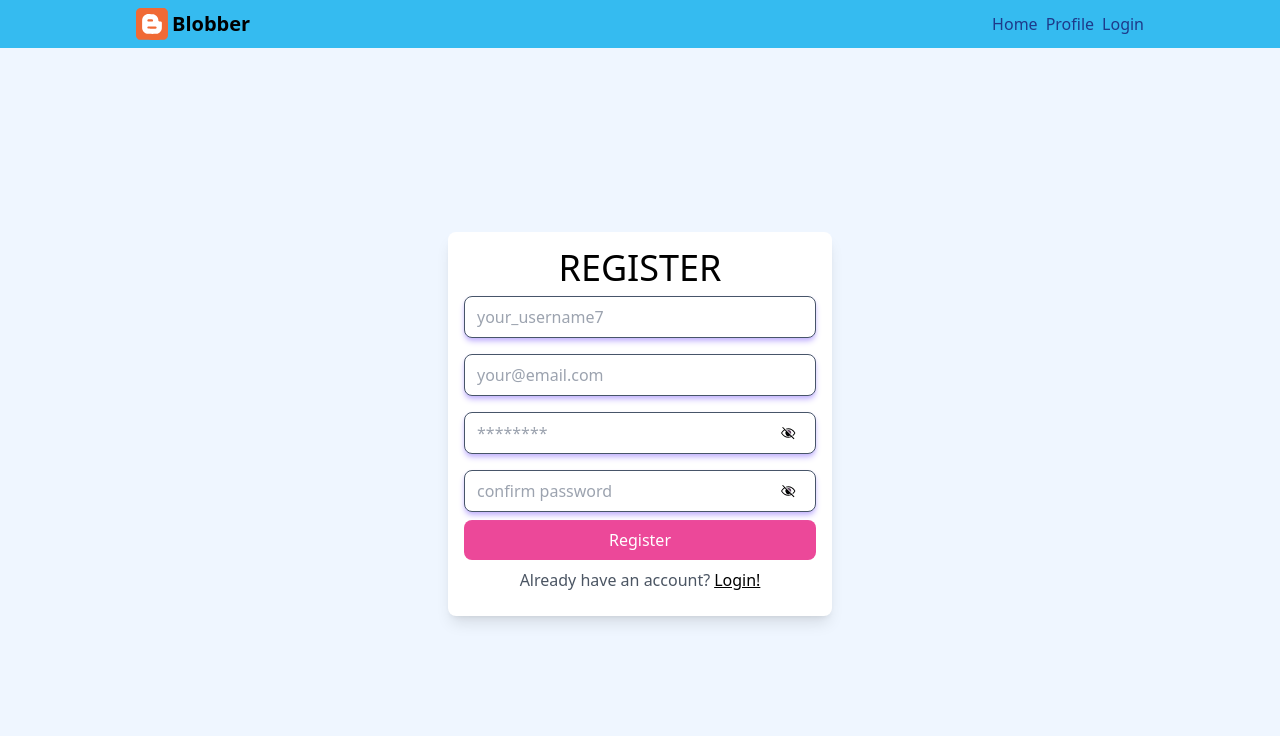
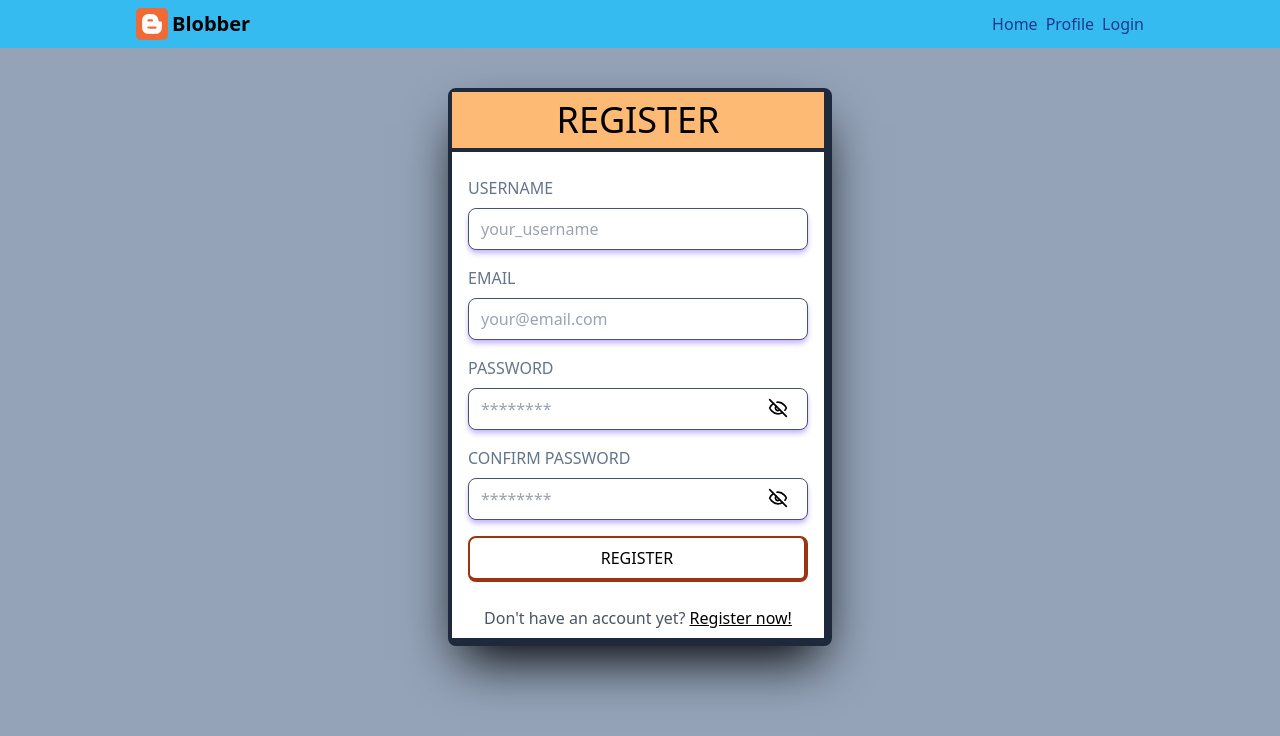
Before and after one commit to maj-rf/myblog-client, a React (Vite) app: page /register in a window 1280 px wide. Shown: the top 736 px of the page. Built offline with nearby package versions, Linux system fonts and the light colour scheme.

Commit message:
update register and login styles

```diff
--- /dev/null
+++ b/src/components/BaseButton.tsx
@@ -0,0 +1,17 @@
+interface BaseButtonProps extends React.HTMLAttributes<HTMLButtonElement> {
+  type?: 'button' | 'submit' | 'reset' | undefined;
+  children: React.ReactNode;
+  color?: string;
+}
+
+export const BaseButton = ({ children, ...props }: BaseButtonProps) => {
+  return (
+    <button
+      type={props.type ? props.type : 'button'}
+      className={`w-full mt-2 py-2 uppercase transition-all duration-300 ease-in-out bg-white border-2 border-b-4 border-r-4 rounded-lg  ${props.className}`}
+      onClick={props.onClick}
+    >
+      {children}
+    </button>
+  );
+};
--- a/src/components/Layout.tsx
+++ b/src/components/Layout.tsx
@@ -2,7 +2,7 @@ import { Header } from './Header';
 import { Outlet } from 'react-router-dom';
 export const Layout = () => {
   return (
-    <div className="flex flex-col min-h-screen">
+    <div className="flex flex-col min-h-screen bg-slate-400">
       <Header />
       <Outlet />
     </div>
--- a/src/components/icons/EyeHidden.tsx
+++ /dev/null
@@ -1,27 +0,0 @@
-export function EyeHidden() {
-  return (
-    <svg
-      xmlns="http://www.w3.org/2000/svg"
-      width="1em"
-      height="1em"
-      viewBox="0 0 36 36"
-    >
-      <path
-        fill="#523654"
-        d="M18.37 11.17a6.79 6.79 0 0 0-2.37.43l8.8 8.8a6.78 6.78 0 0 0 .43-2.4a6.86 6.86 0 0 0-6.86-6.83Z"
-        className="clr-i-solid clr-i-solid-path-1"
-      ></path>
-      <path
-        fill="currentColor"
-        d="M34.29 17.53c-3.37-6.23-9.28-10-15.82-10a16.82 16.82 0 0 0-5.24.85L14.84 10a14.78 14.78 0 0 1 3.63-.47c5.63 0 10.75 3.14 13.8 8.43a17.75 17.75 0 0 1-4.37 5.1l1.42 1.42a19.93 19.93 0 0 0 5-6l.26-.48Z"
-        className="clr-i-solid clr-i-solid-path-2"
-      ></path>
-      <path
-        fill="currentColor"
-        d="m4.87 5.78l4.46 4.46a19.52 19.52 0 0 0-6.69 7.29l-.26.47l.26.48c3.37 6.23 9.28 10 15.82 10a16.93 16.93 0 0 0 7.37-1.69l5 5l1.75-1.5l-26-26Zm8.3 8.3a6.85 6.85 0 0 0 9.55 9.55l1.6 1.6a14.91 14.91 0 0 1-5.86 1.2c-5.63 0-10.75-3.14-13.8-8.43a17.29 17.29 0 0 1 6.12-6.3Z"
-        className="clr-i-solid clr-i-solid-path-3"
-      ></path>
-      <path fill="none" d="M0 0h36v36H0z"></path>
-    </svg>
-  );
-}
--- a/src/pages/Login.tsx
+++ b/src/pages/Login.tsx
@@ -1,9 +1,8 @@
 import { Link } from 'react-router-dom';
 import { useForm } from 'react-hook-form';
 import { useState } from 'react';
-import { EyeVisible } from '../components/icons/EyeVisible';
-import { EyeHidden } from '../components/icons/EyeHidden';
-
+import { BaseButton } from '../components/BaseButton';
+import { EyeIcon, EyeOffIcon } from 'lucide-react';
 type LoginInput = {
   email: string;
   password: string;
@@ -19,46 +18,50 @@ export const Login = () => {
   };
 
   return (
-    <div className="grow flex items-center justify-center bg-blue-50">
-      <div className="w-full md:w-96 mx-4 bg-white p-4 rounded-lg shadow-lg">
-        <h1 className="text-4xl text-center uppercase">Login</h1>
-        <form onSubmit={handleSubmit(handleLogin)}>
-          <div>
-            <label htmlFor="email" hidden>
+    <div className="flex items-center justify-center ">
+      <div className="w-full sm:w-96 mx-4 mt-10 rounded-lg border-4 border-b-8 border-r-8 border-slate-800 bg-white shadow-2xl shadow-black">
+        <h1 className="text-4xl text-center uppercase p-2 border-b-4 border-slate-800 bg-green-400">
+          Login
+        </h1>
+        <form onSubmit={handleSubmit(handleLogin)} className="p-4">
+          <div className="mt-2">
+            <label htmlFor="email" className="uppercase text-slate-500">
               Email
             </label>
             <input
               type="email"
+              id="email"
               placeholder="your@email.com"
               className="w-full my-2 py-2 px-3 border border-slate-600 rounded-lg shadow-md shadow-violet-300 focus:outline-none focus:ring focus:ring-violet-300 transition duration-300"
               {...register('email')}
             />
           </div>
 
-          <div className="relative">
-            <label htmlFor="password" hidden>
+          <div className="relative mt-2">
+            <label htmlFor="password" className="uppercase text-slate-500">
               Password
             </label>
             <input
               type={passwordShow ? 'text' : 'password'}
+              id="password"
               placeholder="********"
               className="w-full my-2 py-2 px-3 border border-slate-600 rounded-lg shadow-md shadow-violet-300 focus:outline-none focus:ring focus:ring-violet-300 transition duration-300"
               {...register('password')}
             />
             <button
-              className="absolute top-0 right-5 bottom-0 m-auto max-h-fit"
+              className="absolute right-5 bottom-5"
               type="button"
               onClick={() => setPasswordShow(!passwordShow)}
             >
-              {passwordShow ? <EyeVisible /> : <EyeHidden />}
+              {passwordShow ? <EyeIcon size={20} /> : <EyeOffIcon size={20} />}
             </button>
           </div>
-          <button
+          <BaseButton
             type="submit"
-            className="w-full bg-pink-500 text-white py-2 rounded-lg hover:bg-pink-400 shadow-md shadow-red-100"
+            className=" border-green-800 hover:text-green-100 hover:bg-green-700"
           >
             Login
-          </button>
+          </BaseButton>
         </form>
         <div className="text-center py-2 text-gray-600">
           Don't have an account yet?
@@ -73,3 +76,54 @@ export const Login = () => {
     </div>
   );
 };
+
+/* <div className="grow flex flex-col items-center">
+      <div className="w-full md:w-96 bg-white rounded-lg shadow-lg border-4 border-black">
+        <h1 className=" bg-green-500 text-4xl text-center uppercase border-b-4 border-black">
+          Login
+        </h1>
+        <form onSubmit={handleSubmit(handleLogin)} className="p-6">
+          <div>
+            <label htmlFor="email" className="text-xl">
+              Email
+            </label>
+            <input
+              type="email"
+              placeholder="your@email.com"
+              className="w-full my-2 py-2 px-3 border border-slate-600 rounded-lg shadow-md shadow-violet-300 focus:outline-none focus:ring focus:ring-violet-300 transition duration-300"
+              {...register('email')}
+            />
+          </div>
+
+          <div className="relative">
+            <label htmlFor="password" className="text-xl">
+              Password
+            </label>
+            <input
+              type={passwordShow ? 'text' : 'password'}
+              placeholder="********"
+              className="w-full my-2 py-2 px-3 border border-slate-600 rounded-lg shadow-md shadow-violet-300 focus:outline-none focus:ring focus:ring-violet-300 transition duration-300"
+              {...register('password')}
+            />
+            <button
+              className="absolute top-0 right-0"
+              type="button"
+              onClick={() => setPasswordShow(!passwordShow)}
+            >
+              {passwordShow ? <EyeVisible /> : <EyeHidden />}
+            </button>
+          </div>
+
+          <BaseButton type="submit">Login</BaseButton>
+        </form>
+        <div className="text-center py-2 text-gray-600">
+          Don't have an account yet?
+          <Link
+            to="/register"
+            className="underline text-black hover:text-orange-500 ml-1"
+          >
+            Register now!
+          </Link>
+        </div>
+      </div>
+    </div> */
--- a/src/pages/Register.tsx
+++ b/src/pages/Register.tsx
@@ -1,9 +1,8 @@
 import { Link } from 'react-router-dom';
 import { useForm } from 'react-hook-form';
 import { useState } from 'react';
-import { EyeVisible } from '../components/icons/EyeVisible';
-import { EyeHidden } from '../components/icons/EyeHidden';
-
+import { BaseButton } from '../components/BaseButton';
+import { EyeIcon, EyeOffIcon } from 'lucide-react';
 type RegisterInput = {
   username: string;
   email: string;
@@ -22,89 +21,180 @@ export const Register = () => {
   };
 
   return (
-    <div className="grow flex items-center justify-around bg-blue-50">
-      <div className="w-full md:w-96 mx-4 bg-white p-4 rounded-lg shadow-lg">
-        <h1 className="text-4xl text-center uppercase">Register</h1>
-        <form onSubmit={handleSubmit(handleLogin)}>
-          <div>
-            <label htmlFor="username" hidden>
+    <div className="flex items-center justify-center">
+      <div className="w-full sm:w-96 mx-4 mt-10 rounded-lg border-4 border-b-8 border-r-8 border-slate-800 bg-white shadow-2xl shadow-black">
+        <h1 className="text-4xl text-center uppercase p-2 border-b-4 border-slate-800 bg-orange-300">
+          Register
+        </h1>
+        <form onSubmit={handleSubmit(handleLogin)} className="p-4">
+          <div className="mt-2">
+            <label htmlFor="username" className="uppercase text-slate-500">
               Username
             </label>
             <input
               type="text"
-              placeholder="your_username7"
+              id="username"
+              placeholder="your_username"
               className="w-full my-2 py-2 px-3 border border-slate-600 rounded-lg shadow-md shadow-violet-300 focus:outline-none focus:ring focus:ring-violet-300 transition duration-300"
               {...register('username')}
             />
           </div>
-          <div>
-            <label htmlFor="email" hidden>
+
+          <div className="mt-2">
+            <label htmlFor="email" className="uppercase text-slate-500">
               Email
             </label>
             <input
               type="email"
+              id="email"
               placeholder="your@email.com"
               className="w-full my-2 py-2 px-3 border border-slate-600 rounded-lg shadow-md shadow-violet-300 focus:outline-none focus:ring focus:ring-violet-300 transition duration-300"
               {...register('email')}
             />
           </div>
 
-          <div className="relative">
-            <label htmlFor="password" hidden>
+          <div className="relative mt-2">
+            <label htmlFor="password" className="uppercase text-slate-500">
               Password
             </label>
             <input
               type={passwordShow ? 'text' : 'password'}
+              id="password"
               placeholder="********"
               className="w-full my-2 py-2 px-3 border border-slate-600 rounded-lg shadow-md shadow-violet-300 focus:outline-none focus:ring focus:ring-violet-300 transition duration-300"
               {...register('password')}
             />
             <button
-              className="absolute top-0 right-5 bottom-0 m-auto max-h-fit"
+              className="absolute right-5 bottom-5"
               type="button"
               onClick={() => setPasswordShow(!passwordShow)}
             >
-              {passwordShow ? <EyeVisible /> : <EyeHidden />}
+              {passwordShow ? <EyeIcon size={20} /> : <EyeOffIcon size={20} />}
             </button>
           </div>
-          <div className="relative">
-            <label htmlFor="confirm_pass" hidden>
+          <div className="relative mt-2">
+            <label htmlFor="confirm_pass" className="uppercase text-slate-500">
               Confirm Password
             </label>
             <input
               type={confirmShow ? 'text' : 'password'}
-              placeholder="confirm password"
+              id="confirm_pass"
+              placeholder="********"
               className="w-full my-2 py-2 px-3 border border-slate-600 rounded-lg shadow-md shadow-violet-300 focus:outline-none focus:ring focus:ring-violet-300 transition duration-300"
               {...register('confirm_pass')}
             />
             <button
-              className="absolute top-0 right-5 bottom-0 m-auto max-h-fit"
+              className="absolute right-5 bottom-5"
               type="button"
               onClick={() => setConfirmShow(!confirmShow)}
             >
-              {confirmShow ? <EyeVisible /> : <EyeHidden />}
+              {confirmShow ? <EyeIcon size={20} /> : <EyeOffIcon size={20} />}
             </button>
           </div>
-          <button
+          <BaseButton
             type="submit"
-            className="w-full bg-pink-500 text-white py-2 rounded-lg hover:bg-pink-400"
+            className=" border-orange-800 hover:text-orange-100 hover:bg-orange-700"
           >
             Register
-          </button>
+          </BaseButton>
         </form>
         <div className="text-center py-2 text-gray-600">
-          Already have an account?
+          Don't have an account yet?
           <Link
-            to="/login"
+            to="/register"
             className="underline text-black hover:text-orange-500 ml-1"
           >
-            Login!
+            Register now!
           </Link>
         </div>
       </div>
     </div>
   );
 };
+//   return (
+//     <div className="grow flex items-center justify-around bg-blue-50">
+//       <div className="w-full md:w-96 mx-4 bg-white p-4 rounded-lg shadow-lg">
+//         <h1 className="text-4xl text-center uppercase">Register</h1>
+//         <form onSubmit={handleSubmit(handleLogin)}>
+//           <div>
+//             <label htmlFor="username" hidden>
+//               Username
+//             </label>
+//             <input
+//               type="text"
+//               placeholder="your_username7"
+//               className="w-full my-2 py-2 px-3 border border-slate-600 rounded-lg shadow-md shadow-violet-300 focus:outline-none focus:ring focus:ring-violet-300 transition duration-300"
+//               {...register('username')}
+//             />
+//           </div>
+//           <div>
+//             <label htmlFor="email" hidden>
+//               Email
+//             </label>
+//             <input
+//               type="email"
+//               placeholder="your@email.com"
+//               className="w-full my-2 py-2 px-3 border border-slate-600 rounded-lg shadow-md shadow-violet-300 focus:outline-none focus:ring focus:ring-violet-300 transition duration-300"
+//               {...register('email')}
+//             />
+//           </div>
+
+//           <div className="relative">
+//             <label htmlFor="password" hidden>
+//               Password
+//             </label>
+//             <input
+//               type={passwordShow ? 'text' : 'password'}
+//               placeholder="********"
+//               className="w-full my-2 py-2 px-3 border border-slate-600 rounded-lg shadow-md shadow-violet-300 focus:outline-none focus:ring focus:ring-violet-300 transition duration-300"
+//               {...register('password')}
+//             />
+//             <button
+//               className="absolute top-0 right-5 bottom-0 m-auto max-h-fit"
+//               type="button"
+//               onClick={() => setPasswordShow(!passwordShow)}
+//             >
+//               {passwordShow ? <EyeVisible /> : <EyeHidden />}
+//             </button>
+//           </div>
+//           <div className="relative">
+//             <label htmlFor="confirm_pass" hidden>
+//               Confirm Password
+//             </label>
+//             <input
+//               type={confirmShow ? 'text' : 'password'}
+//               placeholder="confirm password"
+//               className="w-full my-2 py-2 px-3 border border-slate-600 rounded-lg shadow-md shadow-violet-300 focus:outline-none focus:ring focus:ring-violet-300 transition duration-300"
+//               {...register('confirm_pass')}
+//             />
+//             <button
+//               className="absolute top-0 right-5 bottom-0 m-auto max-h-fit"
+//               type="button"
+//               onClick={() => setConfirmShow(!confirmShow)}
+//             >
+//               {confirmShow ? <EyeVisible /> : <EyeHidden />}
+//             </button>
+//           </div>
+//           <button
+//             type="submit"
+//             className="w-full bg-pink-500 text-white py-2 rounded-lg hover:bg-pink-400"
+//           >
+//             Register
+//           </button>
+//         </form>
+//         <div className="text-center py-2 text-gray-600">
+//           Already have an account?
+//           <Link
+//             to="/login"
+//             className="underline text-black hover:text-orange-500 ml-1"
+//           >
+//             Login!
+//           </Link>
+//         </div>
+//       </div>
+//     </div>
+//   );
+// };
 
 // export const Register = () => {
 //   const { setValue: setUsername, ...username } = useField('text');
```
Also changed, not shown: src/components/icons/EyeVisible.tsx (deleted, +0 -24 lines).
